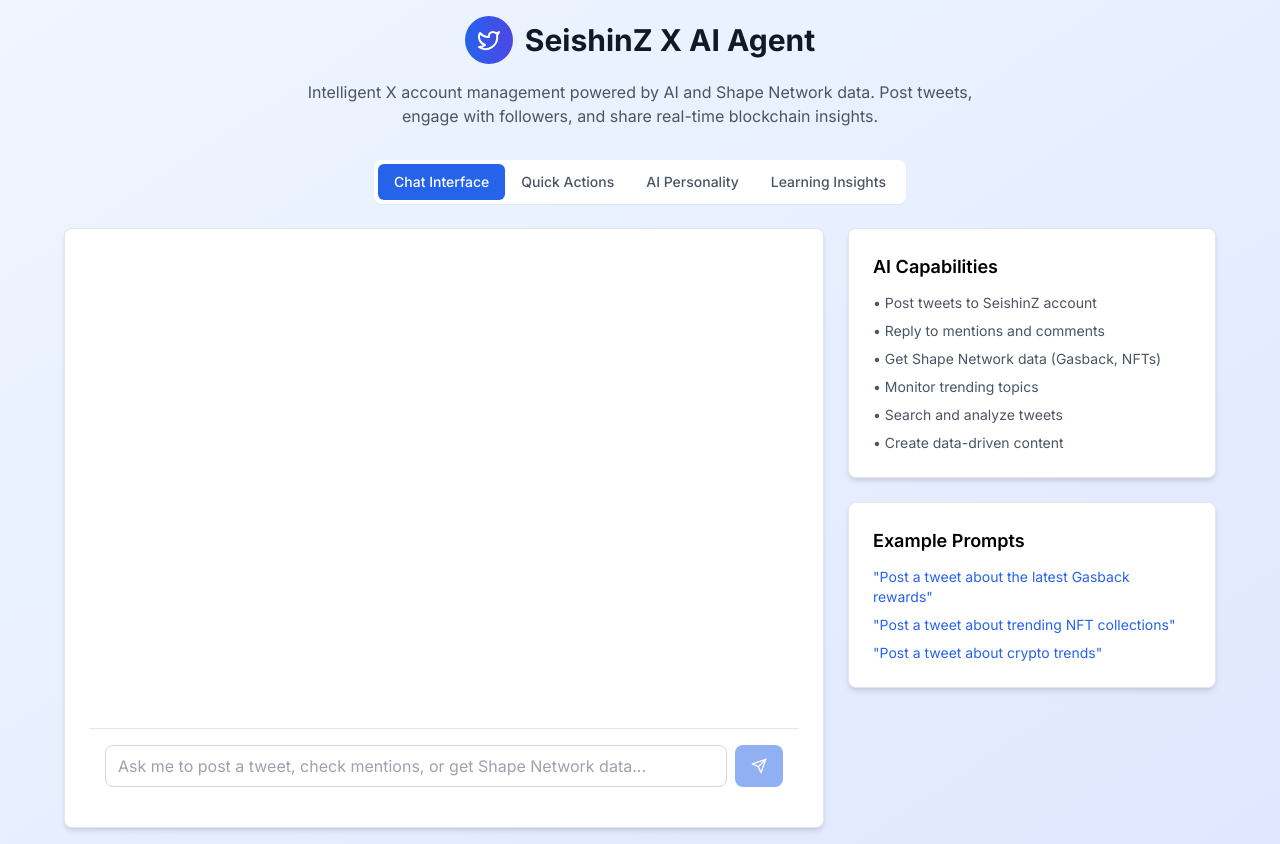
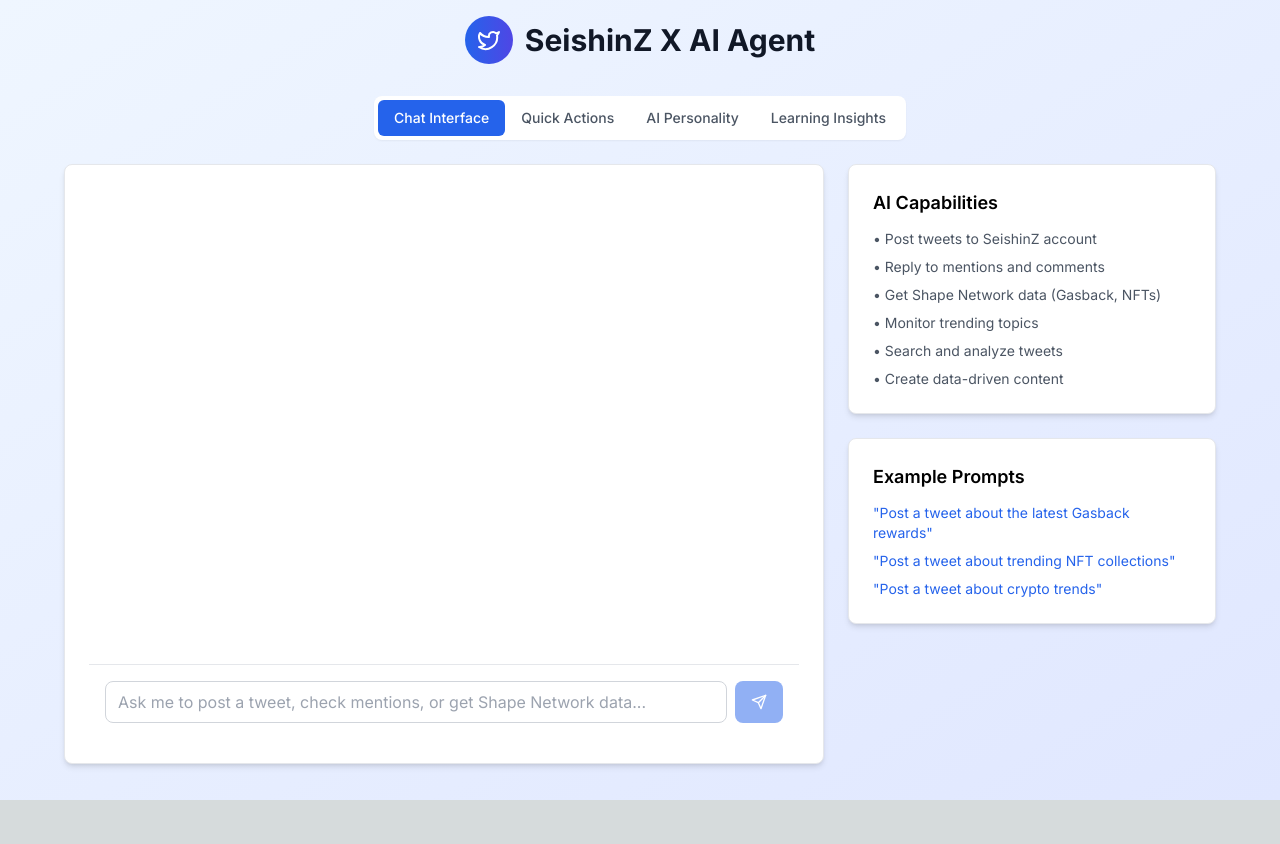
Before and after one commit to ryjin111/seishinz-ai, a Next.js app: page / in a window 1280 px wide. After the commit the page ends 800 px from the top, so only its background shows below. Built offline with nearby package versions, Linux system fonts and the light colour scheme.

Commit message:
Update page.tsx

```diff
--- a/app/page.tsx
+++ b/app/page.tsx
@@ -165,8 +165,6 @@
             <h1 className="text-3xl font-bold text-gray-900">SeishinZ X AI Agent</h1>
           </div>
           <p className="text-gray-600 max-w-2xl mx-auto">
-            Intelligent X account management powered by AI and Shape Network data.
-            Post tweets, engage with followers, and share real-time blockchain insights.
           </p>
         </div>
 
```
